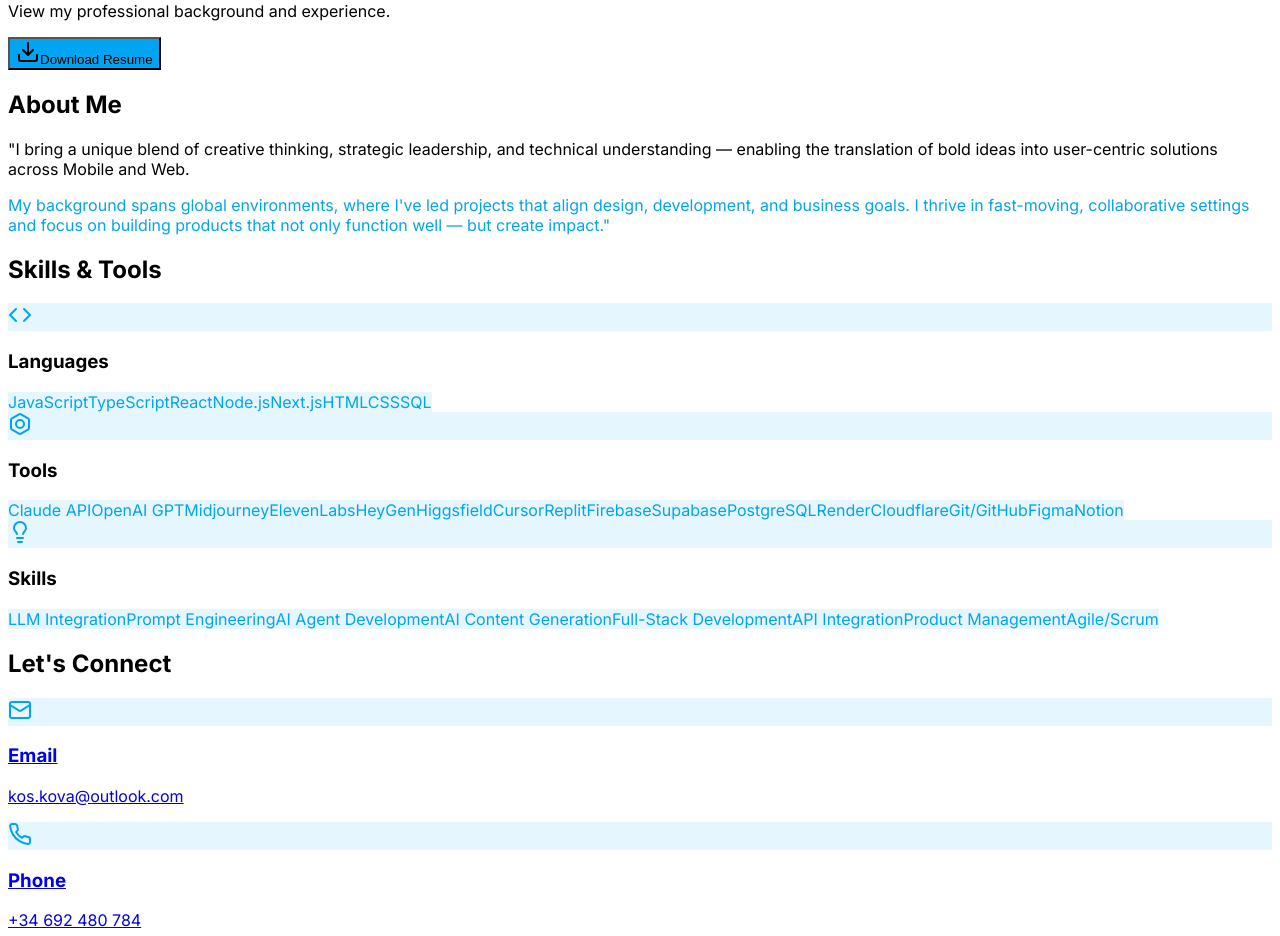
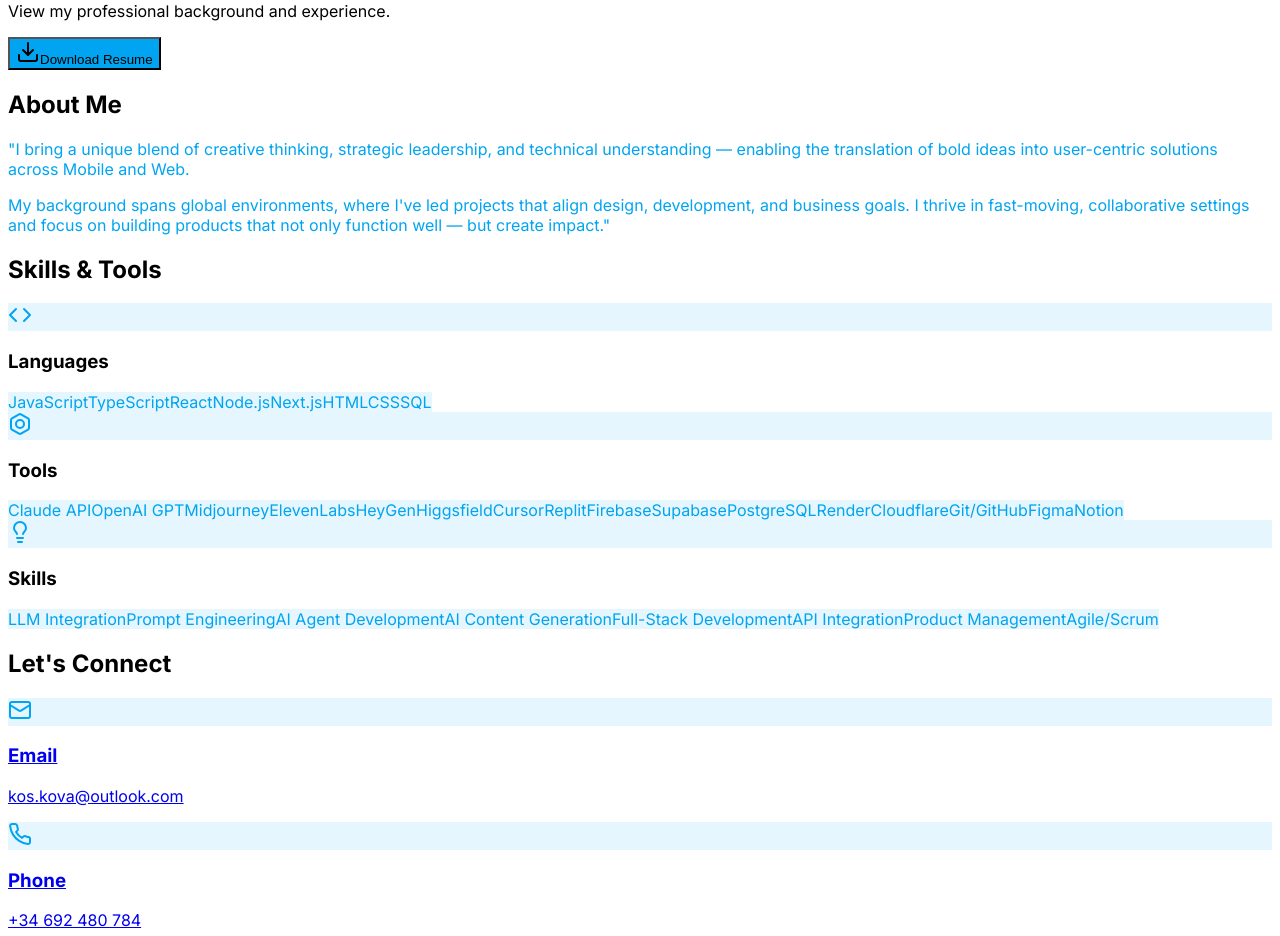
Before and after one commit to kostiantynkovalchuk/PORTFOLIO, a React (Vite) app in the folder client/: page /info in a window 1280 px wide. Shown: the part 2640-3576 px from the top of the page. Built offline with nearby package versions, Linux system fonts and the light colour scheme.

Commit message:
Update About Me styling to single blue color without bold
- Apply electric-blue color to both paragraphs
- Remove bold styling for cleaner, lighter appearance

🤖 Generated with [Claude Code](https://claude.com/claude-code)

Co-Authored-By: Claude <noreply@anthropic.com>

```diff
--- a/client/src/pages/Info.tsx
+++ b/client/src/pages/Info.tsx
@@ -52,12 +52,12 @@ export default function Info() {
         <div className="max-w-5xl mx-auto">
           <div className="text-center mb-16">
             <h2 className="text-4xl font-semibold mb-8">About Me</h2>
-            <p className="text-xl md:text-2xl text-gray-700 leading-relaxed max-w-4xl mx-auto font-bold mb-6">
+            <p className="text-xl md:text-2xl text-electric-blue leading-relaxed max-w-4xl mx-auto mb-6">
               "I bring a unique blend of creative thinking, strategic
               leadership, and technical understanding — enabling the translation
               of bold ideas into user-centric solutions across Mobile and Web.
             </p>
-            <p className="text-xl md:text-2xl text-electric-blue leading-relaxed max-w-4xl mx-auto font-bold">
+            <p className="text-xl md:text-2xl text-electric-blue leading-relaxed max-w-4xl mx-auto">
               My background spans global environments, where I've led projects
               that align design, development, and business goals. I thrive in
               fast-moving, collaborative settings and focus on building products
```
